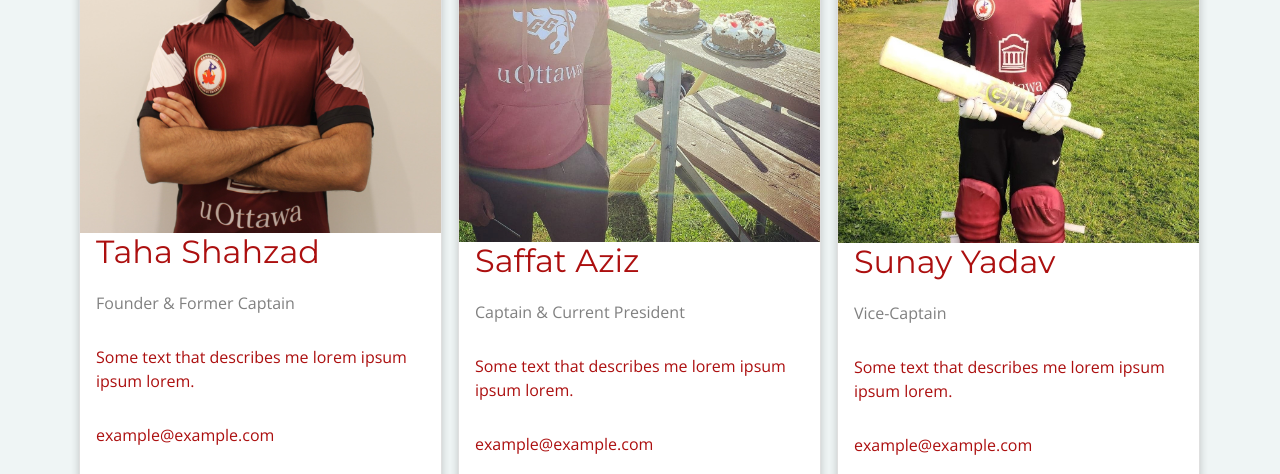
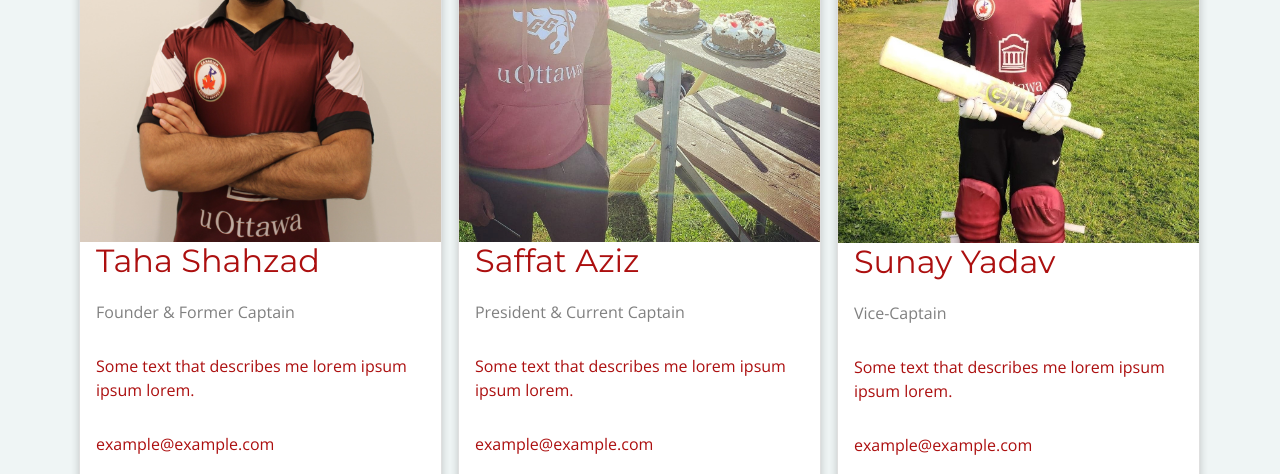
Before and after one commit to Syndicate555/Uottawa_Cricket_Official, a plain HTML site: page index.html in a window 1280 px wide. Shown: the part 7361-7835 px from the top of the page. Drawn offline with nearby package versions, Linux system fonts and the light colour scheme; files whose address does not match are found by name.

Commit message:
Update index.html

```diff
--- a/index.html
+++ b/index.html
@@ -712,7 +712,7 @@
             <div class="row">
               <div class="column">
                 <div class="card">
-                  <img src="img/team/taha.jpg" style="width: 100%" />
+                  <img src="img/team/taha.jpg" style="width: 100%; height: 380px" />
                   <div class="container">
                     <h2>Taha Shahzad</h2>
                     <p class="title">
@@ -730,7 +730,7 @@
                   <img src="img/team/saffat2.jpg" alt="Mike" style="width: 100%; height: 380px" />
                   <div class="container">
                     <h2>Saffat Aziz</h2>
-                    <p class="title">Captain &amp; Current President </p>
+                    <p class="title">President &amp; Current Captain </p>
                     <p>Some text that describes me lorem ipsum ipsum lorem.</p>
                     <p>example@example.com</p>
                     <p><button class="button">Contact</button></p>
```
